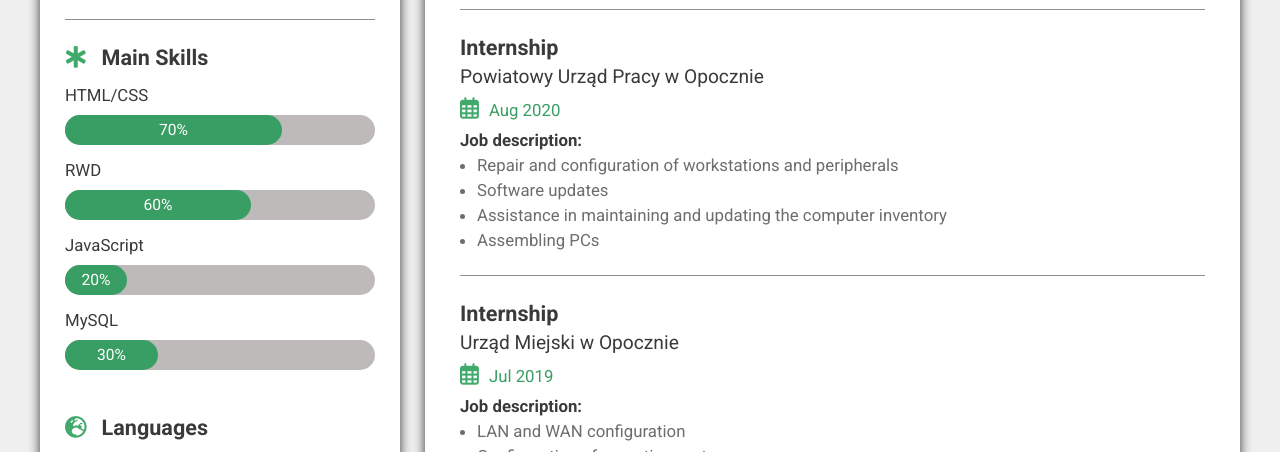
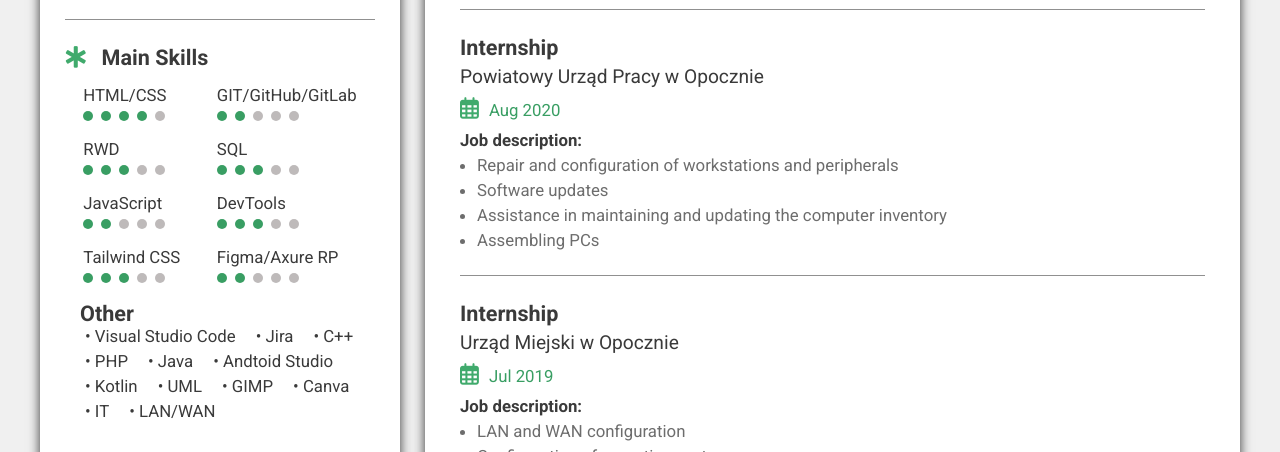
Before and after one commit to kakarotto2004/simpleCV, a plain HTML site: page index.html in a window 1280 px wide. Shown: the part 463-915 px from the top of the page. Drawn offline with Linux system fonts and the light colour scheme.

Commit message:
update skills

```diff
--- a/css/style.css
+++ b/css/style.css
@@ -204,7 +204,7 @@ i {
 
 .skill p,
 .language p {
-    margin: 10px 0;
+    margin: 10px 0 5px;
 }
 
 .lvl-bar {
@@ -212,6 +212,34 @@ i {
     height: 20px;
     background-color: rgb(190, 186, 186);
     border-radius: 30px;
+}
+
+.skill-dots span {
+    display: inline-block;
+    width: 10px;
+    height: 10px;
+    margin-left: 0;
+    margin-right: 5px;
+    border-radius: 50%;
+    background-color: rgb(190, 186, 186);
+}
+
+.skill-dots span.active {
+    background-color: rgb(57, 158, 99);
+}
+
+.flex-2 {
+    display: flex;
+    justify-content: space-around;
+}
+
+.skill-other {
+    display: flex;
+    flex-wrap: wrap;
+    gap: 5px 20px;
+    align-content: center;
+
+    padding: 0 20px;
 }
 
 /* ********************* filling each bar ::after *********************  */
--- a/index.html
+++ b/index.html
@@ -36,23 +36,115 @@
 
                 <div class="skills-box">
                     <p><i class="fa-solid fa-star-of-life"></i><span class="bold-span">Main Skills</span></p>
+                    <div class="flex-2">
+                        <div>
                             <div class="skill">
                                 <p>HTML/CSS</p>
-                        <div class="lvl-bar htmlcss-bar"></div>
+                                <div class="skill-dots">
+                                    <span class="active"></span>
+                                    <span class="active"></span>
+                                    <span class="active"></span>
+                                    <span class="active"></span>
+                                    <span></span>
+                                </div>
+                                <!-- <div class="lvl-bar htmlcss-bar"></div> -->
                             </div>
                             <div class="skill">
                                 <p>RWD</p>
-                        <div class="lvl-bar rwd-bar"></div>
+                                <div class="skill-dots">
+                                    <span class="active"></span>
+                                    <span class="active"></span>
+                                    <span class="active"></span>
+                                    <span></span>
+                                    <span></span>
+                                </div>
+                                <!-- <div class="lvl-bar rwd-bar"></div> -->
                             </div>
                             <div class="skill">
                                 <p>JavaScript</p>
-                        <div class="lvl-bar js-bar"></div>
+                                <div class="skill-dots">
+                                    <span class="active"></span>
+                                    <span class="active"></span>
+                                    <span></span>
+                                    <span></span>
+                                    <span></span>
+                                </div>
+                                <!-- <div class="lvl-bar js-bar"></div> -->
                             </div>
                             <div class="skill">
-                        <p>MySQL</p>
-                        <div class="lvl-bar mysql-bar"></div>
+                                <p>Tailwind CSS</p>
+                                <div class="skill-dots">
+                                    <span class="active"></span>
+                                    <span class="active"></span>
+                                    <span class="active"></span>
+                                    <span></span>
+                                    <span></span>
                                 </div>
                             </div>
+                        </div>
+                        <div>
+                            <div class="skill">
+                                <p>GIT/GitHub/GitLab</p>
+                                <div class="skill-dots">
+                                    <span class="active"></span>
+                                    <span class="active"></span>
+                                    <span></span>
+                                    <span></span>
+                                    <span></span>
+                                </div>
+                                <!-- <div class="lvl-bar htmlcss-bar"></div> -->
+                            </div>
+                            <div class="skill">
+                                <p>SQL</p>
+                                <div class="skill-dots">
+                                    <span class="active"></span>
+                                    <span class="active"></span>
+                                    <span class="active"></span>
+                                    <span></span>
+                                    <span></span>
+                                </div>
+                                <!-- <div class="lvl-bar rwd-bar"></div> -->
+                            </div>
+                            <div class="skill">
+                                <p>DevTools</p>
+                                <div class="skill-dots">
+                                    <span class="active"></span>
+                                    <span class="active"></span>
+                                    <span class="active"></span>
+                                    <span></span>
+                                    <span></span>
+                                </div>
+                                <!-- <div class="lvl-bar js-bar"></div> -->
+                            </div>
+                            <div class="skill">
+                                <p>Figma/Axure RP</p>
+                                <div class="skill-dots">
+                                    <span class="active"></span>
+                                    <span class="active"></span>
+                                    <span></span>
+                                    <span></span>
+                                    <span></span>
+                                </div>
+                            </div>
+                        </div>
+                    </div>
+                    <p><span class="bold-span">Other</span></p>
+                    <div class="skill-other">
+                        <p>&#8226; Visual Studio Code</p>
+                        <p>&#8226; Jira</p>
+                        <p>&#8226; C++</p>
+                        <p>&#8226; PHP</p>
+                        <p>&#8226; Java</p>
+                        <p>&#8226; Andtoid Studio</p>
+                        <p>&#8226; Kotlin</p>
+                        <p>&#8226; UML</p>
+                        <p>&#8226; GIMP</p>
+                        <p>&#8226; Canva</p>
+                        <p>&#8226; IT</p>
+                        <p>&#8226; LAN/WAN</p>
+                    </div>
+                </div>
+
 
                 <div class="languages-level-box">
                     <p><i class="fa-solid fa-earth-europe"></i><span class="bold-span">Languages</span></p>
```
Lines whose indentation alone changed are shown as unchanged.
